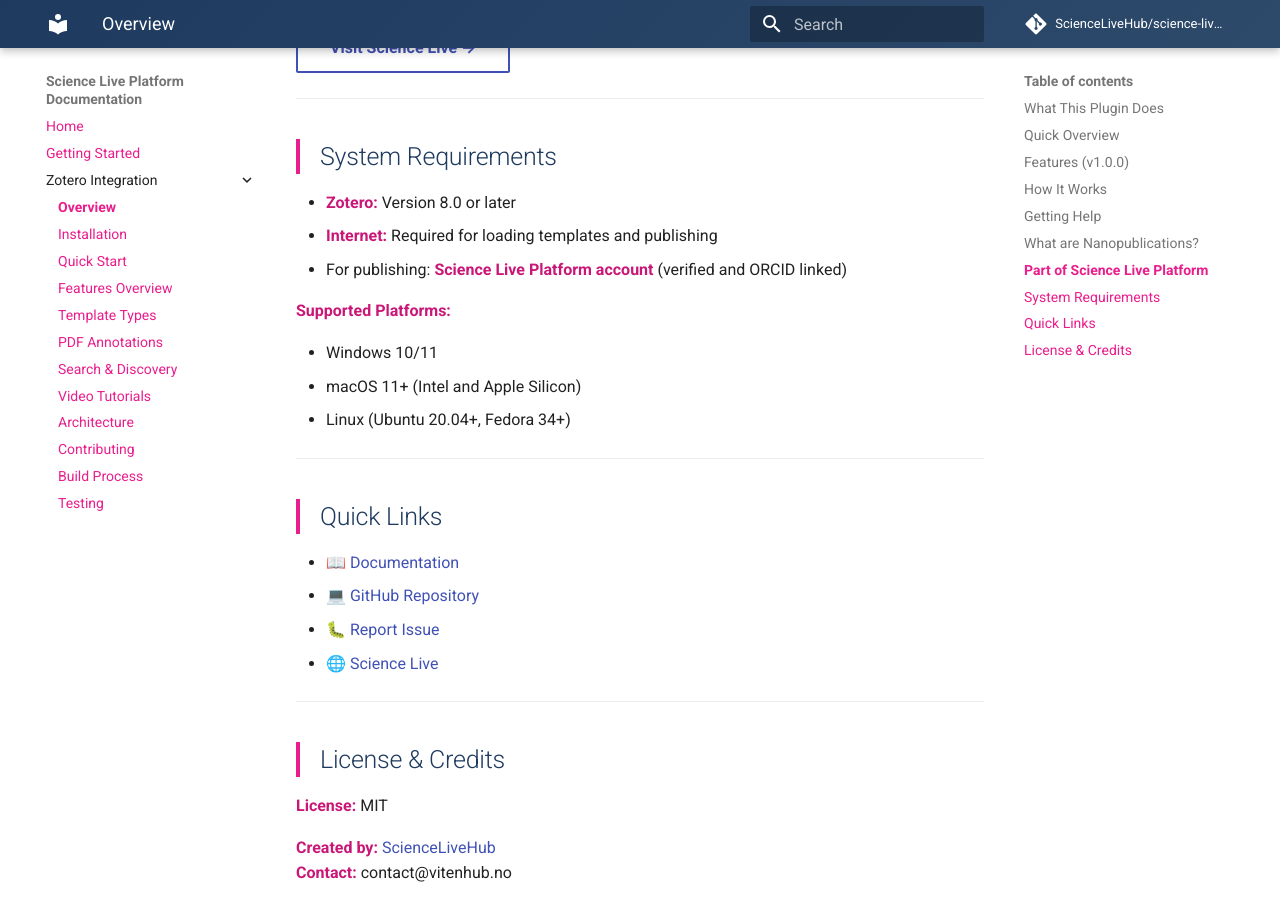
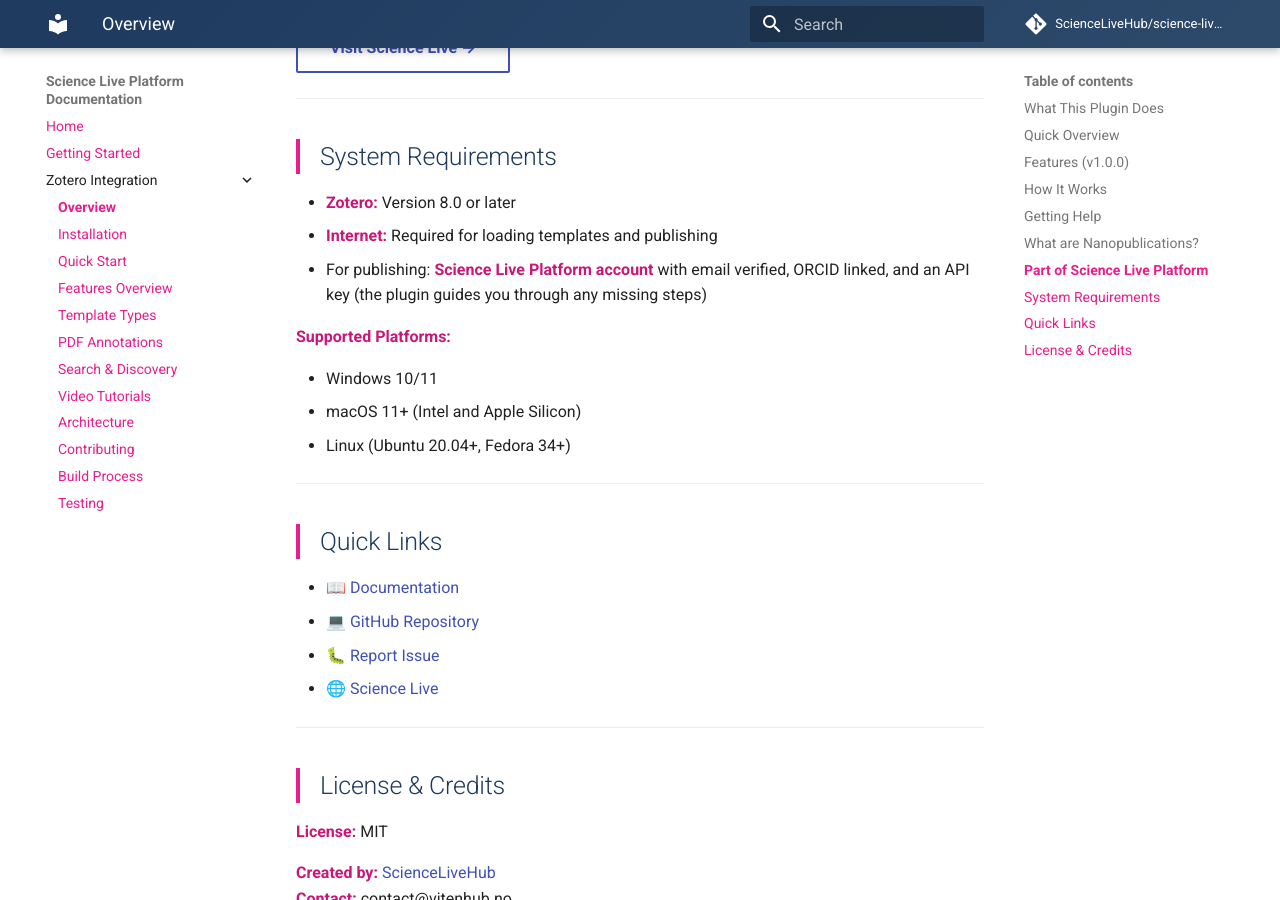
Before and after one commit to ScienceLiveHub/science-live-platform, an MkDocs documentation site: the page built from docs/zotero/index.md, in a window 1280 px wide and 900 px high, scrolled down 3529 px. Built offline with MkDocs 1.6.1 and Material for MkDocs 9.7.7, drawn with Linux system fonts in a browser that asks for light colours; comment, search, counter and statistics services are not loaded.

Commit message:
added info for science live authentication and key in Zotero doc

```diff
--- a/docs/zotero/index.md
+++ b/docs/zotero/index.md
@@ -125,7 +125,7 @@
 
 - **Zotero:** Version 8.0 or later
 - **Internet:** Required for loading templates and publishing
-- For publishing: **Science Live Platform account** (verified and ORCID linked)
+- For publishing: **Science Live Platform account** with email verified, ORCID linked, and an API key (the plugin guides you through any missing steps)
 
 **Supported Platforms:**
 
```
Also changed, not shown: docs/zotero/getting-started/quick-start.md (+1 -0 lines).
